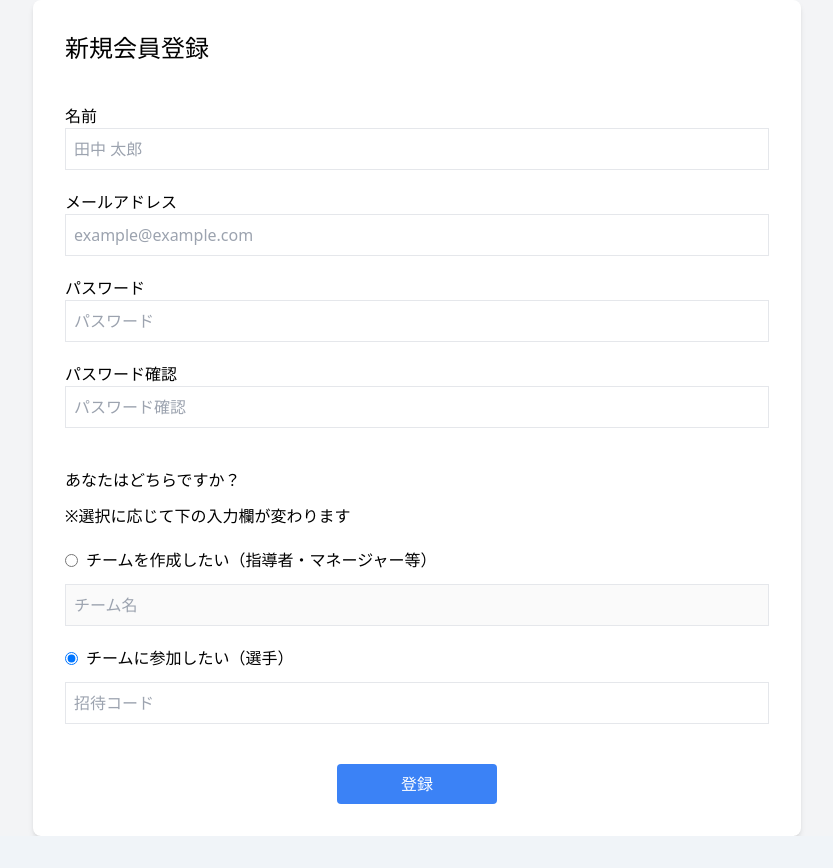
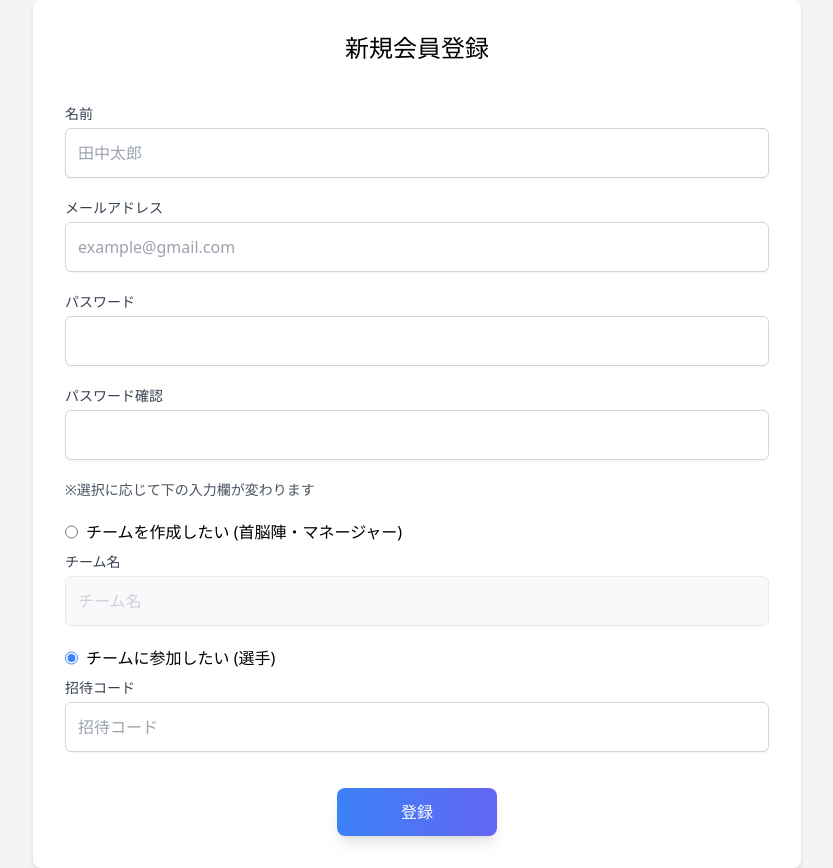
Before and after one commit to ka-kng/basebrain, a React (Vite) app in the folder frontend/: page /register in a window 1280 px wide. Shown: the whole page, without its empty margins (223-1056 px from the left). Before the commit the page ends 836 px from the top, so only its background shows below. Built offline with nearby package versions, Linux system fonts and the light colour scheme.

Commit message:
新規登録ページ、ログインページのリファクタリング

```diff
--- a/frontend/src/Auth/LoginForm.jsx
+++ b/frontend/src/Auth/LoginForm.jsx
@@ -1,6 +1,7 @@
 import axios from 'axios';
 import { useState } from 'react';
 import { useNavigate } from 'react-router-dom';
+import InputField from '../components/InputField';
 
 
 export default function LoginForm() {
@@ -8,11 +9,9 @@ export default function LoginForm() {
     email: '',
     password: '',
   });
-
-  const navigate = useNavigate();
-
   const [errors, setErrors] = useState({});
   const [generalError, setGeneralError] = useState('');
+  const navigate = useNavigate();
 
   const handleChange = (e) => {
     setForm(prev => ({ ...prev, [e.target.name]: e.target.value }));
@@ -75,47 +74,34 @@ export default function LoginForm() {
   return (
 
     <div className="min-h-screen flex justify-center items-center px-4 bg-gray-100">
-      <div className='space-y-4 w-full max-w-3xl bg-white shadow-md rounded-lg p-8'>
-        <h1 className='mb-10 text-left text-2xl'>ログイン</h1>
+      <div className='w-full max-w-md bg-white rounded-xl shadow-lg p-10'>
+        <h1 className='text-3xl font-bold text-gray-800 mb-8 text-center'>ログイン</h1>
 
-        <form onSubmit={handleLogin} className='mt-10 text-left flex flex-col gap-5'>
+        <form onSubmit={handleLogin} className='mt-10 text-left flex flex-col gap-6'>
 
-          <div>
 
-            <label htmlFor='email'>メールアドレス</label>
-
-            <input
-              id='email'
+          <InputField
+            label="メールアドレス"
             type='email'
-              name="email"
+            inputName="email"
             value={form.email}
             onChange={handleChange}
-              placeholder='example@example.com'
-              className='w-full border p-2'
+            placeholder="example@gmail.com"
+            error={errors.email}
           />
-            {errors.email && <p className='text-red-500'>{errors.email}</p>}
-          </div>
 
-          <div>
-
-            <label htmlFor='password'>パスワード</label>
-
-            <input
-              id='password'
+          <InputField
+            label="パスワード"
             type='password'
-              name="password"
+            inputName="password"
             value={form.password}
             onChange={handleChange}
-              placeholder='パスワード'
-              className='w-full border p-2'
+            error={errors.password}
           />
-            {errors.password && <p className='text-red-500'>{errors.password}</p>}
 
-          </div>
+          {errors.emailPass && <p className='text-center text-red-500'>{errors.emailPass}</p>}
 
-          {errors.emailPass && <p className='text-red-500'>{errors.emailPass}</p>}
-
-          <button type="submit" className="mt-5 mx-auto w-40 bg-blue-500 hover:bg-blue-600 text-white py-2 rounded transition">
+          <button type="submit" className="mt-4 w-40 mx-auto bg-gradient-to-r from-blue-500 to-indigo-500 hover:from-blue-600 hover:to-indigo-600 text-white py-3 rounded-lg shadow-lg transition duration-300">
             ログイン
           </button>
 
--- a/frontend/src/Auth/RegisterForm.jsx
+++ b/frontend/src/Auth/RegisterForm.jsx
@@ -1,6 +1,8 @@
 import axios from 'axios';
 import { useEffect, useState } from 'react';
 import { useNavigate } from 'react-router-dom';
+import InputField from '../components/InputField';
+import RadioWithInput from '../components/RadioWithInput';
 
 export default function RegisterForm() {
   const [form, setForm] = useState({
@@ -17,7 +19,6 @@ export default function RegisterForm() {
 
   const [errors, setErrors] = useState({});
   const [generalError, setGeneralError] = useState('');
-  const [inviteCode, setInviteCode] = useState('');
 
   useEffect(() => {
     const params = new URLSearchParams(window.location.search);
@@ -102,133 +103,83 @@ export default function RegisterForm() {
   return (
     <div className='min-h-screen flex justify-center items-center px-4 bg-gray-100'>
       <div className='space-y-4 w-full max-w-3xl bg-white shadow-md rounded-lg p-8'>
-        <h1 className='mb-10 text-left text-2xl'>新規会員登録</h1>
+        <h1 className='text-center mb-10 text-left text-2xl'>新規会員登録</h1>
 
-        <form onSubmit={handleSubmit} className='mt-10 text-left flex flex-col gap-5'>
+        <form onSubmit={handleSubmit} className='text-left flex flex-col gap-5'>
 
-          <div>
-
-            <label htmlFor='name'>名前</label>
-
-            <input
-              id='name'
-              name="name"
+          <InputField
+            label="名前"
+            id="name"
+            inputName="name"
             value={form.name}
             onChange={handleChange}
-              placeholder='田中 太郎'
-              className='w-full border p-2'
+            placeholder="田中太郎"
+            error={errors.name}
           />
-            {errors.name && <p className='text-red-500'>{errors.name}</p>}
 
-          </div>
-
-          <div>
-
-            <label htmlFor='email'>メールアドレス</label>
-
-            <input
-              id='email'
+          <InputField
+            label="メールアドレス"
+            id="email"
             type='email'
-              name="email"
+            inputName="email"
             value={form.email}
             onChange={handleChange}
-              placeholder='example@example.com'
-              className='w-full border p-2'
+            placeholder="example@gmail.com"
+            error={errors.email}
           />
-            {errors.email && <p className='text-red-500'>{errors.email}</p>}
-          </div>
 
-          <div>
-
-            <label htmlFor='password'>パスワード</label>
-
-            <input
-              id='password'
+          <InputField
+            label="パスワード"
             type='password'
-              name="password"
+            id="password"
+            inputName="password"
             value={form.password}
             onChange={handleChange}
-              placeholder='パスワード'
-              className='w-full border p-2'
+            error={errors.password}
           />
-            {errors.password && <p className='text-red-500'>{errors.password}</p>}
 
-          </div>
-
-          <div>
-
-            <label htmlFor='password_confirmation'>パスワード確認</label>
-
-            <input
-              id='password_confirmation'
+          <InputField
+            label="パスワード確認"
             type='password'
-              name="password_confirmation"
+            id="password_confirmation"
+            inputName="password_confirmation"
             value={form.password_confirmation}
             onChange={handleChange}
-              placeholder='パスワード確認'
-              className='w-full border p-2'
           />
 
-          </div>
+          <p className='text-gray-600 text-sm'>※選択に応じて下の入力欄が変わります</p>
 
-          <div className='mt-5 flex flex-col gap-3'>
+          <RadioWithInput
+            label="チームを作成したい (首脳陣・マネージャー)"
+            radioValue="coach"
+            selectedValue={form.role}
+            onChange={() => setForm(prev => ({ ...prev, role: 'coach' }))}
+            inputProps={{
+              label: "チーム名",
+              inputName: "team_name",
+              value: form.team_name,
+              onChange: handleChange,
+              placeholder: "チーム名"
+            }}
+            error={errors.team_name}
+          />
 
-            <p>あなたはどちらですか？</p>
-            <p>※選択に応じて下の入力欄が変わります</p>
+          <RadioWithInput
+            label="チームに参加したい (選手)"
+            radioValue="player"
+            selectedValue={form.role}
+            onChange={() => setForm(prev => ({ ...prev, role: 'player' }))}
+            inputProps={{
+              label: "招待コード",
+              inputName: "invite_code",
+              value: form.invite_code,
+              onChange: handleChange,
+              placeholder: "招待コード"
+            }}
+            error={errors.invite_code}
+          />
 
-          </div>
-
-          <div className='flex flex-col gap-3'>
-
-            <label className="flex items-center gap-2 rounded">
-              <input
-                type="radio"
-                name="role"
-                value="coach"
-                checked={form.role === 'coach'}
-                onChange={handleChange}
-              />
-              <span className="cursor-pointer">チームを作成したい（指導者・マネージャー等）</span>
-            </label>
-
-            <input
-              name="team_name"
-              value={form.team_name}
-              onChange={handleChange}
-              placeholder='チーム名'
-              disabled={form.role !== 'coach'}
-              className='w-full border p-2'
-            />
-            {errors.team_name && <p className="text-red-500">{errors.team_name}</p>}
-
-          </div>
-
-          <div className='flex flex-col gap-3'>
-
-            <label className="flex items-center gap-2 rounded">
-              <input
-                type="radio"
-                name="role"
-                value="player"
-                checked={form.role === 'player'}
-                onChange={handleChange}
-              />
-              <span className="cursor-pointer">チームに参加したい（選手）</span>
-            </label>
-
-            <input
-              name="invite_code"
-              value={form.invite_code}
-              onChange={handleChange}
-              placeholder='招待コード'
-              disabled={form.role !== 'player'}
-              className='w-full border p-2'
-            />
-            {errors.invite_code && <p className="text-red-500">{errors.invite_code}</p>}
-
-          </div>
-
-          <button type="submit" className="mt-5 mx-auto w-40 bg-blue-500 hover:bg-blue-600 text-white py-2 rounded transition">
+          <button type="submit" className="mt-4 w-40 mx-auto bg-gradient-to-r from-blue-500 to-indigo-500 hover:from-blue-600 hover:to-indigo-600 text-white py-3 rounded-lg shadow-lg transition duration-300">
             登録
           </button>
 
--- /dev/null
+++ b/frontend/src/components/InputField.jsx
@@ -0,0 +1,20 @@
+import React from 'react';
+
+const InputField = ({ label, inputName, type='text', value, onChange, error, placeholder, disabled }) => (
+  <div className='flex flex-col'>
+    <label htmlFor={inputName} className='mb-1 text-sm font-medium text-gray-700'>{label}</label>
+    <input
+      id={inputName}
+      name={inputName}
+      type={type}
+      value={value}
+      onChange={onChange}
+      placeholder={placeholder}
+      disabled={disabled}
+      className={`w-full p-3 border rounded-md shadow-sm focus:outline-none focus:ring-2 focus:ring-blue-400 ${error ? 'border-red-500' : 'border-gray-300'} ${disabled ? 'bg-gray-100 opacity-50 cursor-not-allowed' : ''}`}
+    />
+    {error && <p className='mt-1 text-sm text-red-500'>{error}</p>}
+  </div>
+);
+
+export default InputField;
--- /dev/null
+++ b/frontend/src/components/RadioWithInput.jsx
@@ -0,0 +1,21 @@
+import React from "react";
+import InputField from "./InputField";
+
+const RadioWithInput = ({ label, radioValue, selectedValue, onChange, inputProps, error }) => (
+  <div className="flex flex-col gap-2">
+    <label htmlFor={radioValue} className="flex items-conter gap-2 cursor-pointer">
+      <input
+      id={radioValue}
+        type="radio"
+        value={radioValue}
+        checked={selectedValue === radioValue}
+        onChange={onChange}
+        className="accent-blue-500"
+      />
+      <span>{label}</span>
+    </label>
+    <InputField {...inputProps} disabled={selectedValue !== radioValue} error={error} />
+  </div>
+);
+
+export default RadioWithInput;
--- a/frontend/src/pages/Mypage.jsx
+++ b/frontend/src/pages/Mypage.jsx
@@ -1,5 +1,6 @@
 import { useState, useEffect } from "react";
 import axios from "axios";
+import InputField from "../components/InputField";
 
 // 削除確認モーダル
 function ConfirmModal({ onConfirm, onCancel }) {
```
Lines whose indentation alone changed are shown as unchanged.
